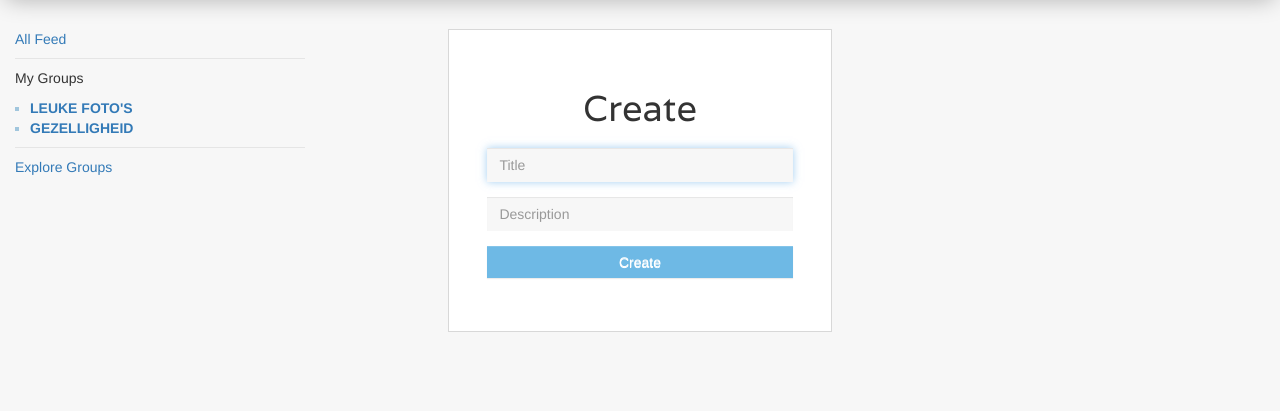
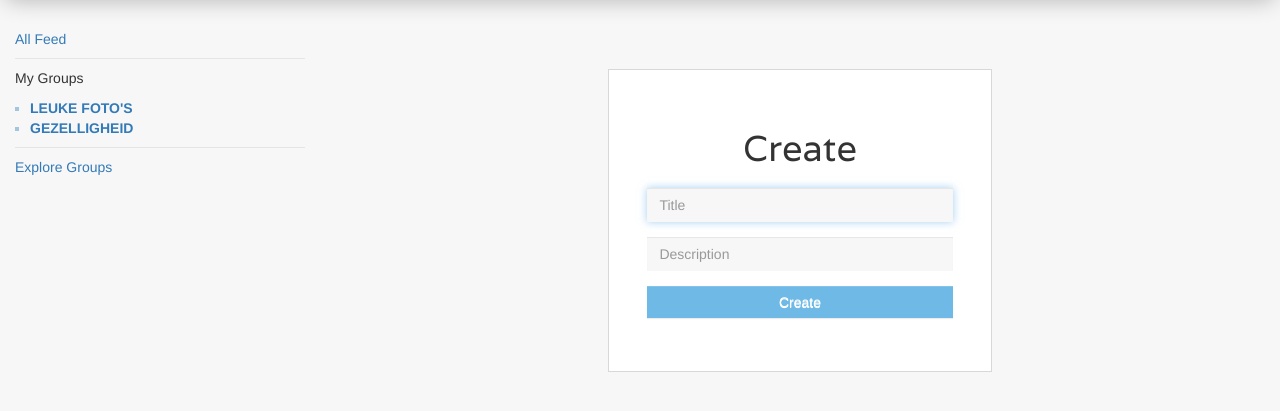
Before and after one commit to Wanghuaichen/groupsta, a Flask app: page /create in a window 1280 px wide. Shown: the part 51-462 px from the top of the page. Run offline with Flask 2, Linux system fonts and the light colour scheme; a user stored in the database is signed in; some libraries are stand-ins or nearby versions.

Commit message:
htmls weer terug container

```diff
--- a/templates/create.html
+++ b/templates/create.html
@@ -6,6 +6,7 @@
 
 {% block main %}
 <body class="body_log_reg">
+    <div class="main_container">
         <div class="container_log_reg">
             <h1>Create</h1>
             <form action="{{ url_for('create') }}" method="post">
@@ -24,5 +25,6 @@
                 </fieldset>
             </form>
         </div>
+    </div>
 </body>
 {% endblock %}
--- a/templates/followgroup.html
+++ b/templates/followgroup.html
@@ -6,6 +6,7 @@
 
 {% block main %}
 <body class="body_log_reg">
+    <div class="main_container">
         <div class="container_log_reg">
             <form action="{{ url_for('followgroup') }}" method="post">
                 <h1>Follow groups</h1>
@@ -20,5 +21,6 @@
                 {% endfor %}
             </form>
         </div>
+    </div>
 </body>
 {% endblock %}
--- a/templates/settings.html
+++ b/templates/settings.html
@@ -6,6 +6,7 @@
 
 {% block main %}
 <body class="body_log_reg">
+    <div class="main_container">
         <h1>Settings</h1>
         <p>{{ success }}</p>
         <div class="container_log_reg">
@@ -57,5 +58,6 @@
             </form>
             {% block grouplist %}{% endblock %}
         </div>
+    </div>
 </body>
 {% endblock %}
```
Lines whose indentation alone changed are shown as unchanged.
